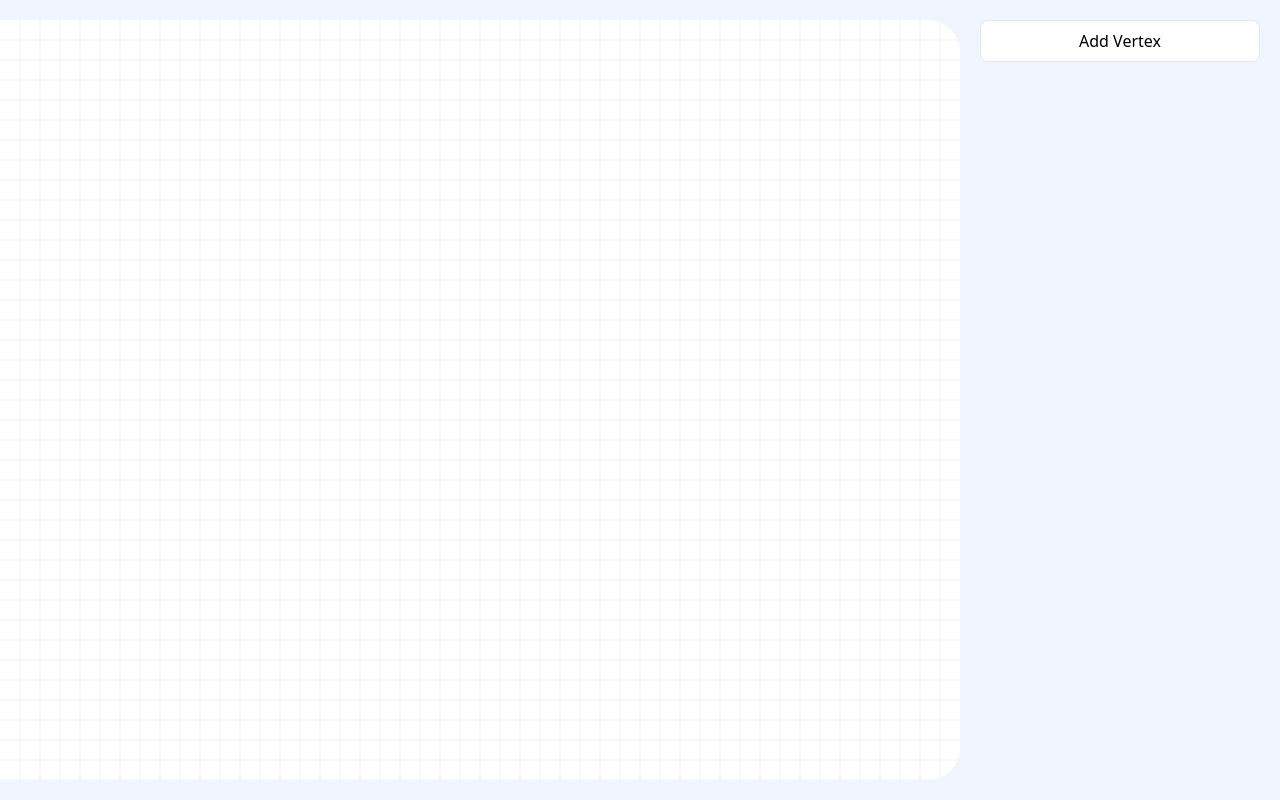
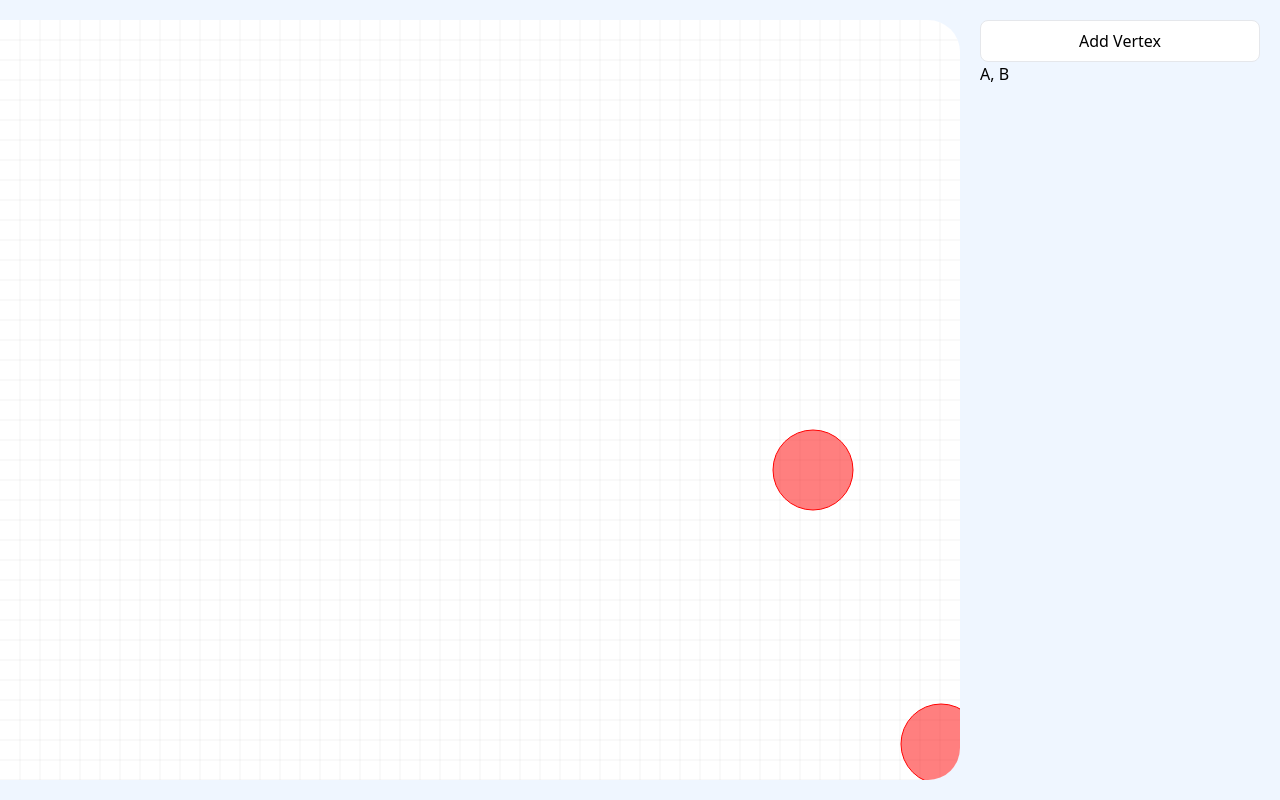
Before and after one commit to arshalabbas/dijkstra-graph, a website built with Vite: page index.html in a window 1280 px wide. Both pictures are taken after a click on the button "Add Vertex". Built offline with nearby package versions, Linux system fonts and the light colour scheme.

Commit message:
feat: can plot vertex

```diff
--- a/index.html
+++ b/index.html
@@ -13,12 +13,14 @@
       </div>
     </div>
     <!-- Graph Tools -->
-    <div id="tools" class="w-3/12 min-h-screen p-5">
+    <div id="tools" class="w-3/12 min-h-screen p-5 flex flex-col">
       <button
         class="bg-white border border-gray-200 py-2 w-full rounded-lg hover:bg-gray-50 cursor-pointer"
+        id="add-btn"
       >
         Add Vertex
       </button>
+      <div class="flex-1" id="vertices"></div>
     </div>
     <script type="module" src="/src/main.ts"></script>
   </body>
--- /dev/null
+++ b/src/elements/Vertex.ts
@@ -0,0 +1,25 @@
+export class Vertex {
+  name: string;
+  x: number;
+  y: number;
+  radius: number = 40;
+  color: { fill: string; stroke: string } = {
+    fill: "rgba(255, 0, 0, 0.5)",
+    stroke: "rgba(255, 0, 0, 1)",
+  };
+  constructor(name: string, x: number, y: number) {
+    this.name = name;
+    this.x = x;
+    this.y = y;
+  }
+
+  render(ctx: CanvasRenderingContext2D) {
+    ctx.beginPath();
+    ctx.arc(this.x, this.y, this.radius, 0, Math.PI * 2);
+    ctx.fillStyle = this.color.fill;
+    ctx.fill();
+    ctx.strokeStyle = this.color.stroke;
+    ctx.lineWidth = 1;
+    ctx.stroke();
+  }
+}
--- /dev/null
+++ b/src/graph/Graph.ts
@@ -0,0 +1,30 @@
+import { Vertex } from "../elements/Vertex";
+import { incrementChar, randomIntInRange } from "../utils";
+
+export class Graph {
+  // TODO: will change it later
+  canvas: HTMLCanvasElement;
+  vertices: Vertex[] = [];
+  lastName: string = "";
+
+  constructor(canvas: HTMLCanvasElement) {
+    this.canvas = canvas;
+  }
+
+  addVertex() {
+    this.lastName = this.lastName === "" ? "A" : incrementChar(this.lastName);
+    this.vertices.push(
+      new Vertex(
+        this.lastName,
+        randomIntInRange(0, this.canvas.width),
+        randomIntInRange(0, this.canvas.height)
+      )
+    );
+  }
+
+  render(ctx: CanvasRenderingContext2D) {
+    this.vertices.forEach((vertex) => {
+      vertex.render(ctx);
+    });
+  }
+}
--- a/src/main.ts
+++ b/src/main.ts
@@ -1,7 +1,11 @@
+import { Graph } from "./graph/Graph";
 import "./style.css";
 import { drawGrid } from "./utils";
 
 const canvas = document.getElementById("graph") as HTMLCanvasElement;
+
+const addButton = document.getElementById("add-btn") as HTMLButtonElement;
+const verticesContainer = document.getElementById("vertices") as HTMLDivElement;
 
 canvas.width = canvas.clientWidth;
 canvas.height = canvas.clientHeight;
@@ -10,10 +14,26 @@ console.log(canvas.width, canvas.height);
 
 const ctx = canvas.getContext("2d") as CanvasRenderingContext2D;
 
+const graph = new Graph(canvas);
+
+graph.addVertex();
+loadVerticesToUI();
+addButton.addEventListener("click", () => {
+  graph.addVertex();
+  loadVerticesToUI();
+});
+
 function tick() {
   ctx.clearRect(0, 0, canvas.width, canvas.height);
   drawGrid(canvas, ctx);
+  graph.render(ctx);
   requestAnimationFrame(tick);
 }
 
 tick();
+
+function loadVerticesToUI() {
+  verticesContainer.innerHTML = graph.vertices
+    .map((vertex) => vertex.name)
+    .join(", ");
+}
--- a/src/utils/index.ts
+++ b/src/utils/index.ts
@@ -20,3 +20,31 @@ export function drawGrid(
     ctx.stroke();
   }
 }
+
+export function randomIntInRange(min: number, max: number): number {
+  return Math.floor(Math.random() * (max - min + 1)) + min;
+}
+
+export function incrementChar(char: string): string {
+  const increment = (c: string): string => {
+    return c === "Z" ? "A" : String.fromCharCode(c.charCodeAt(0) + 1);
+  };
+
+  let result = "";
+  let carry = true;
+
+  for (let i = char.length - 1; i >= 0; i--) {
+    if (carry) {
+      result = increment(char[i]) + result;
+      carry = char[i] === "Z";
+    } else {
+      result = char[i] + result;
+    }
+  }
+
+  if (carry) {
+    result = "A" + result;
+  }
+
+  return result;
+}
```
